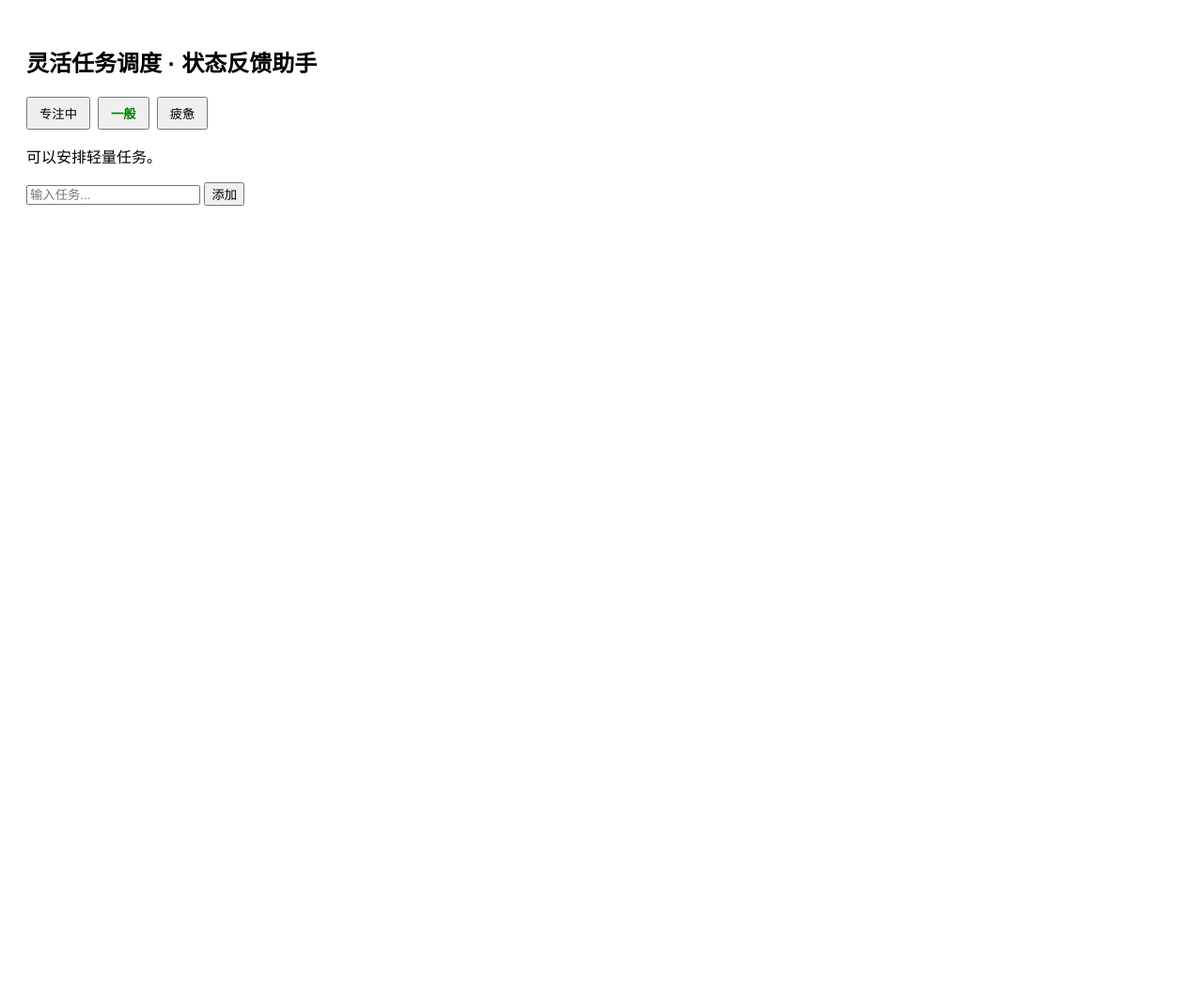
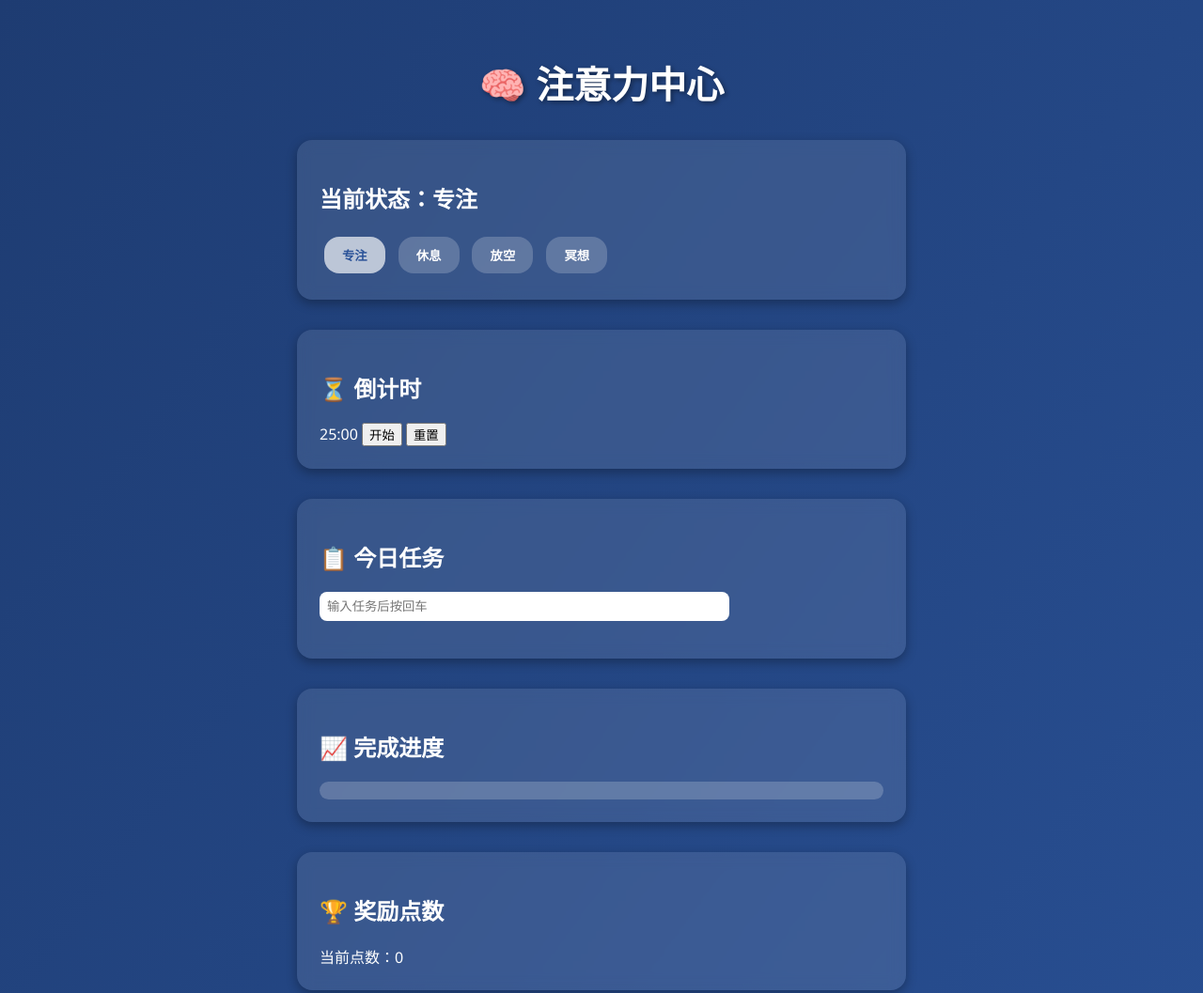
Before and after one commit to auroraawa/mega, a plain HTML site: page index.html in a window 1280 px wide. Shown: the top 1057 px of the page at 94% size. Before the commit the page ends 800 px from the top, so only its background shows below. Drawn offline with Linux system fonts and the light colour scheme.

Commit message:
Update index.html

```diff
--- a/index.html
+++ b/index.html
@@ -1,92 +1,238 @@
-<!DOCTYPE html>
-<html lang="zh-CN">
+<!DOCTYPE html><html lang="en">
 <head>
   <meta charset="UTF-8" />
-  <meta name="viewport" content="width=device-width, initial-scale=1.0"/>
-  <title>灵活任务调度 · 状态反馈助手</title>
+  <meta name="viewport" content="width=device-width, initial-scale=1.0" />
+  <title>注意力中心</title>
   <style>
-    body { font-family: sans-serif; padding: 20px; }
-    .state-button { margin-right: 8px; padding: 6px 12px; }
-    .active { font-weight: bold; color: green; }
-    .task-item { cursor: pointer; margin: 5px 0; }
-    .done { text-decoration: line-through; color: gray; }
+    body {
+      margin: 0;
+      font-family: 'Segoe UI', sans-serif;
+      background: linear-gradient(to bottom right, #1e3c72, #2a5298);
+      color: #fff;
+      display: flex;
+      flex-direction: column;
+      align-items: center;
+      justify-content: flex-start;
+      min-height: 100vh;
+      padding: 2rem;
+    }h1 {
+  margin-bottom: 1rem;
+  font-size: 2.5rem;
+  text-shadow: 2px 2px 5px rgba(0,0,0,0.4);
+}
+
+.mode-switcher, .task-list, .focus-zone, .music-player, .quote-box, .timer, .rewards, .progress, .mood {
+  background: rgba(255, 255, 255, 0.1);
+  backdrop-filter: blur(8px);
+  border-radius: 1rem;
+  padding: 1.5rem;
+  margin: 1rem 0;
+  width: 90%;
+  max-width: 600px;
+  box-shadow: 0 4px 12px rgba(0,0,0,0.3);
+}
+
+.mode-btns button, .mood button {
+  margin: 0.3rem;
+  padding: 0.6rem 1.2rem;
+  border: none;
+  border-radius: 1rem;
+  background: #ffffff33;
+  color: white;
+  font-weight: bold;
+  cursor: pointer;
+}
+
+.mode-btns button.active {
+  background: #ffffffaa;
+  color: #2a5298;
+}
+
+ul {
+  list-style: none;
+  padding: 0;
+}
+
+li {
+  background: #ffffff22;
+  margin: 0.5rem 0;
+  padding: 0.6rem;
+  border-radius: 0.8rem;
+  display: flex;
+  justify-content: space-between;
+}
+
+input[type="text"] {
+  padding: 0.5rem;
+  border-radius: 0.5rem;
+  border: none;
+  width: 70%;
+}
+
+button.remove {
+  background: red;
+  color: white;
+  border: none;
+  border-radius: 0.5rem;
+  cursor: pointer;
+}
+
+.quote {
+  font-style: italic;
+  font-size: 1.2rem;
+  text-align: center;
+  margin-top: 1rem;
+}
+
+.progress-bar {
+  background: #ffffff33;
+  border-radius: 1rem;
+  overflow: hidden;
+  height: 1.2rem;
+}
+
+.progress-fill {
+  height: 100%;
+  background: limegreen;
+  width: 0%;
+  transition: width 0.3s;
+}
+
   </style>
 </head>
 <body>
-  <h2>灵活任务调度 · 状态反馈助手</h2>
-
-  <div id="state-buttons"></div>
-  <p id="state-message"></p>
-
-  <form id="task-form">
-    <input type="text" id="task-input" placeholder="输入任务..." />
-    <button type="submit">添加</button>
-  </form>
-
-  <ul id="task-list"></ul>
-
-  <script>
-    const states = [
-      { key: "focus", label: "专注中", message: "当前状态能维持专注，请保持。" },
-      { key: "normal", label: "一般", message: "可以安排轻量任务。" },
-      { key: "tired", label: "疲惫", message: "建议适当休息，或进行放松任务。" }
-    ];
-
-    let currentState = "normal";
-    let tasks = [];
-
-    const stateButtonsDiv = document.getElementById("state-buttons");
-    const stateMessageP = document.getElementById("state-message");
-    const taskForm = document.getElementById("task-form");
-    const taskInput = document.getElementById("task-input");
-    const taskList = document.getElementById("task-list");
-
-    function renderStates() {
-      stateButtonsDiv.innerHTML = '';
-      states.forEach(state => {
-        const btn = document.createElement("button");
-        btn.textContent = state.label;
-        btn.className = "state-button" + (currentState === state.key ? " active" : "");
-        btn.onclick = () => {
-          currentState = state.key;
-          renderStates();
-          updateMessage();
-        };
-        stateButtonsDiv.appendChild(btn);
-      });
+  <h1>🧠 注意力中心</h1>  <div class="mode-switcher">
+    <h2>当前状态：<span id="mode">专注</span></h2>
+    <div class="mode-btns">
+      <button onclick="setMode('专注')">专注</button>
+      <button onclick="setMode('休息')">休息</button>
+      <button onclick="setMode('放空')">放空</button>
+      <button onclick="setMode('冥想')">冥想</button>
+    </div>
+  </div>  <div class="timer">
+    <h2>⏳ 倒计时</h2>
+    <div>
+      <span id="timer">25:00</span>
+      <button onclick="startTimer()">开始</button>
+      <button onclick="resetTimer()">重置</button>
+    </div>
+  </div>  <div class="task-list">
+    <h2>📋 今日任务</h2>
+    <input type="text" id="taskInput" placeholder="输入任务后按回车" onkeypress="handleTaskInput(event)">
+    <ul id="taskUl"></ul>
+  </div>  <div class="progress">
+    <h2>📈 完成进度</h2>
+    <div class="progress-bar">
+      <div class="progress-fill" id="progressFill"></div>
+    </div>
+  </div>  <div class="rewards">
+    <h2>🏆 奖励点数</h2>
+    <div>当前点数：<span id="points">0</span></div>
+  </div>  <div class="mood">
+    <h2>😊 记录心情</h2>
+    <div>
+      <button onclick="recordMood('😃')">😃</button>
+      <button onclick="recordMood('🙂')">🙂</button>
+      <button onclick="recordMood('😐')">😐</button>
+      <button onclick="recordMood('😞')">😞</button>
+    </div>
+    <p>最近心情：<span id="lastMood">未记录</span></p>
+  </div>  <div class="music-player">
+    <h2>🎵 放松音乐</h2>
+    <audio controls loop>
+      <source src="https://www.soundhelix.com/examples/mp3/SoundHelix-Song-1.mp3" type="audio/mpeg">
+      你的浏览器不支持音频播放。
+    </audio>
+  </div>  <div class="quote-box">
+    <h2>🌟 状态提示</h2>
+    <div class="quote" id="quote"></div>
+  </div>  <script>
+    const quotes = {
+      "专注": ["保持专注，离完成只差一点点。", "你在创造属于自己的奇迹。", "世界很吵，但你可以很安静地厉害着。"],
+      "休息": ["休息不是逃避，而是为了积蓄能量。", "放松一下吧，你已经够努力了。"],
+      "放空": ["允许自己什么都不想，是一种平静的力量。"],
+      "冥想": ["闭上眼，深呼吸，让世界慢下来。"]
     }
 
-    function updateMessage() {
-      const msg = states.find(s => s.key === currentState)?.message || '';
-      stateMessageP.textContent = msg;
+    function setMode(mode) {
+      document.getElementById('mode').innerText = mode;
+      document.querySelectorAll('.mode-btns button').forEach(btn => {
+        btn.classList.remove('active');
+        if (btn.innerText === mode) btn.classList.add('active');
+      });
+      const msgs = quotes[mode] || ["继续加油"];
+      document.getElementById('quote').innerText = msgs[Math.floor(Math.random() * msgs.length)];
     }
 
-    function renderTasks() {
-      taskList.innerHTML = '';
-      tasks.forEach((task, idx) => {
-        const li = document.createElement("li");
-        li.textContent = task.text;
-        li.className = "task-item" + (task.done ? " done" : "");
-        li.onclick = () => {
-          task.done = !task.done;
-          renderTasks();
-        };
-        taskList.appendChild(li);
-      });
+    function handleTaskInput(e) {
+      if (e.key === 'Enter') {
+        const val = e.target.value.trim();
+        if (val) {
+          const li = document.createElement('li');
+          li.innerHTML = `${val} <button class='remove' onclick='removeTask(this)'>✕</button>`;
+          document.getElementById('taskUl').appendChild(li);
+          e.target.value = '';
+          updateProgress();
+        }
+      }
     }
 
-    taskForm.onsubmit = (e) => {
-      e.preventDefault();
-      const text = taskInput.value.trim();
-      if (text) {
-        tasks.push({ text, done: false });
-        taskInput.value = '';
-        renderTasks();
-      }
-    };
+    function removeTask(btn) {
+      btn.parentElement.remove();
+      addPoints(1);
+      updateProgress();
+    }
 
-    renderStates();
-    updateMessage();
-  </script>
-</body>
+    function updateProgress() {
+      const total = document.querySelectorAll('#taskUl li').length + completedTasks;
+      const done = completedTasks;
+      const percent = total ? Math.floor((done / total) * 100) : 0;
+      document.getElementById('progressFill').style.width = percent + '%';
+    }
+
+    let completedTasks = 0;
+    let points = 0;
+
+    function addPoints(n) {
+      points += n;
+      completedTasks++;
+      document.getElementById('points').innerText = points;
+      updateProgress();
+    }
+
+    function recordMood(emoji) {
+      document.getElementById('lastMood').innerText = emoji;
+    }
+
+    let timer;
+    let seconds = 1500;
+
+    function updateTimer() {
+      const m = Math.floor(seconds / 60);
+      const s = seconds % 60;
+      document.getElementById('timer').innerText = `${m.toString().padStart(2, '0')}:${s.toString().padStart(2, '0')}`;
+    }
+
+    function startTimer() {
+      clearInterval(timer);
+      timer = setInterval(() => {
+        if (seconds > 0) {
+          seconds--;
+          updateTimer();
+        } else {
+          clearInterval(timer);
+          alert("倒计时结束！");
+        }
+      }, 1000);
+    }
+
+    function resetTimer() {
+      clearInterval(timer);
+      seconds = 1500;
+      updateTimer();
+    }
+
+    setMode('专注');
+    updateTimer();
+  </script></body>
 </html>
```
